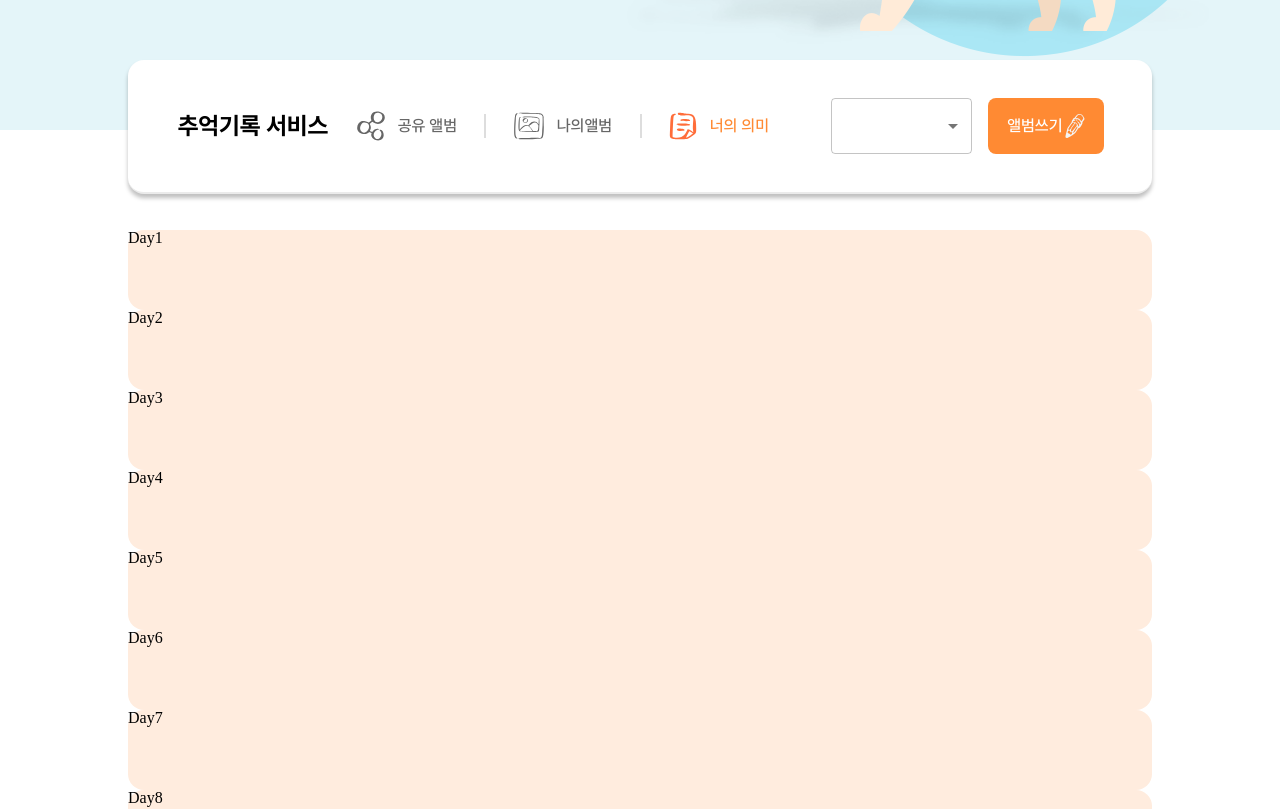
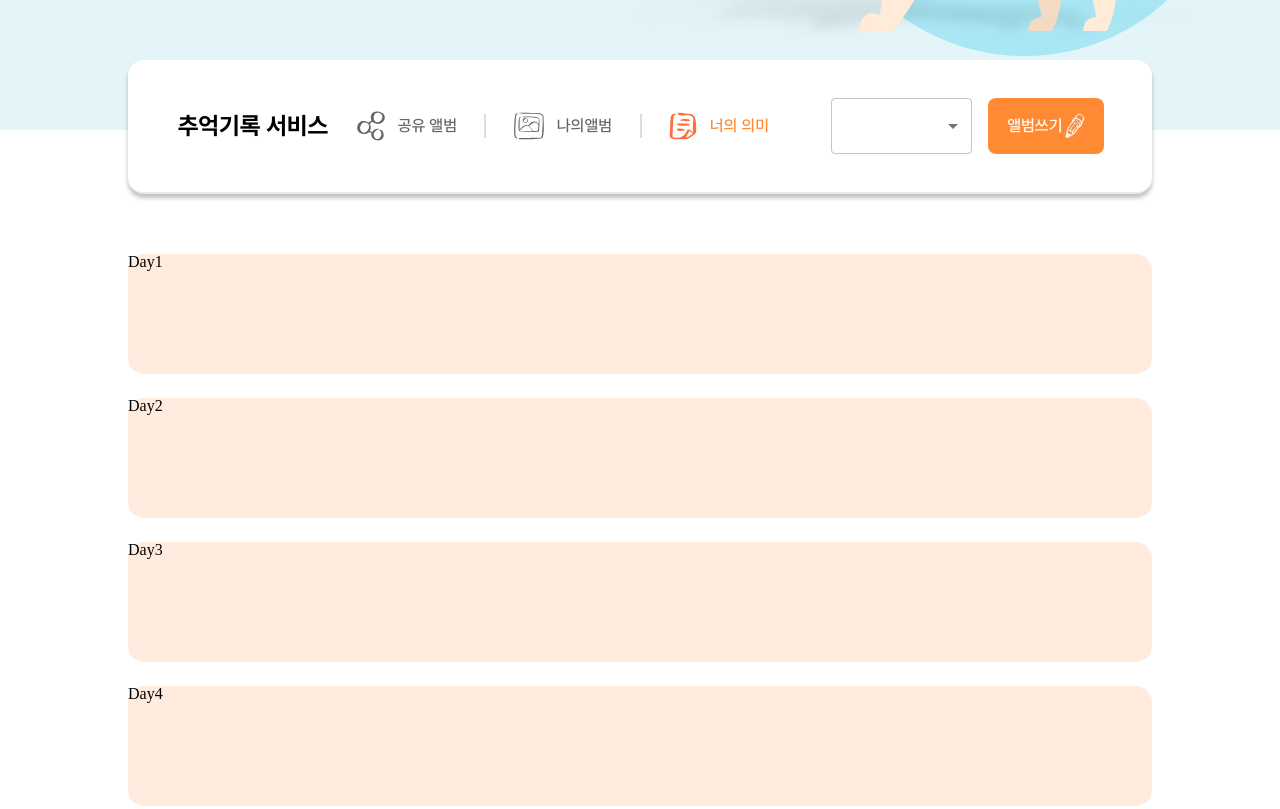
Before and after one commit to KUSITMS-27th-TEAM3/FrontEnd, a React (Create React App) app: page /memory/question in a window 1280 px wide. Shown: the part 500-1309 px from the top of the page. Built offline with nearby package versions, Linux system fonts and the light colour scheme.

Commit message:
feat : Question 컴포넌트추가

```diff
--- a/src/pages/MemoryPage/QuestionsAlbum/QuestionAlbum.tsx
+++ b/src/pages/MemoryPage/QuestionsAlbum/QuestionAlbum.tsx
@@ -1,13 +1,12 @@
-import { FlexContainer } from '../../../components/CommonStyle';
 import AlbumButton from '../components/AlbumButton';
 import QuestionAlbumPresenter from './QuestionAlbumPresenter';
 
 const QuestionAlbum = () => {
   return (
-    <FlexContainer>
+    <>
       <QuestionAlbumPresenter />
       <AlbumButton text="너의 의미 더보기" />
-    </FlexContainer>
+    </>
   );
 };
 
--- a/src/pages/MemoryPage/QuestionsAlbum/QuestionAlbumPresenter.tsx
+++ b/src/pages/MemoryPage/QuestionsAlbum/QuestionAlbumPresenter.tsx
@@ -1,10 +1,9 @@
 import { useEffect, useState } from 'react';
-import { FlexContainer } from '../../../components/CommonStyle';
 import styled from 'styled-components';
 import QuestionItem from './components/QuestionItem';
 
-const QuestionAlbumContainer = styled(FlexContainer)`
-  margin-top: 100px;
+const QuestionAlbumContainer = styled.section`
+  margin: 100px 10vw 5vw 10vw;
   width: 80vw;
   height: 100vh;
   overflow: auto;
--- a/src/pages/MemoryPage/QuestionsAlbum/components/QuestionItem.tsx
+++ b/src/pages/MemoryPage/QuestionsAlbum/components/QuestionItem.tsx
@@ -5,6 +5,7 @@ const QuestionItemContainer = styled.div`
   height: 120px;
   background-color: ${({ theme }) => theme.color.main.lightOrange};
   border-radius: 16px;
+  margin-top: 24px;
 `;
 
 type QuestionItemProps = {
```
